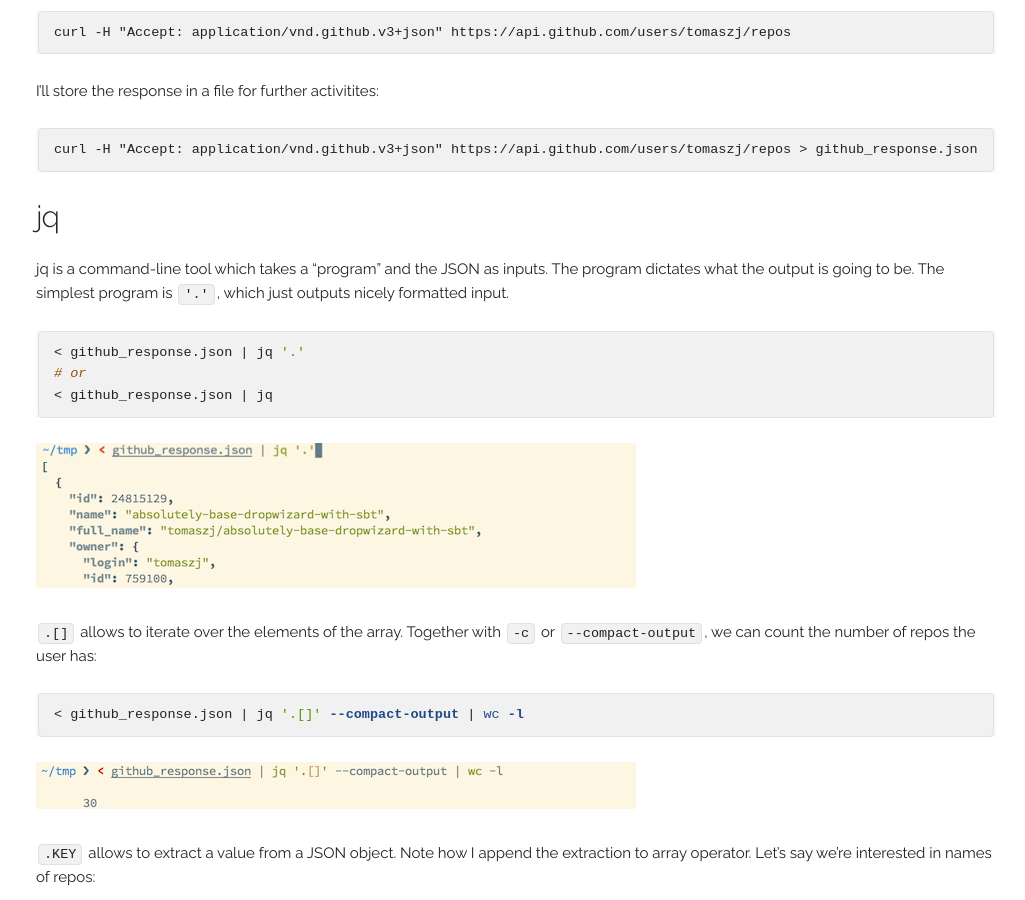
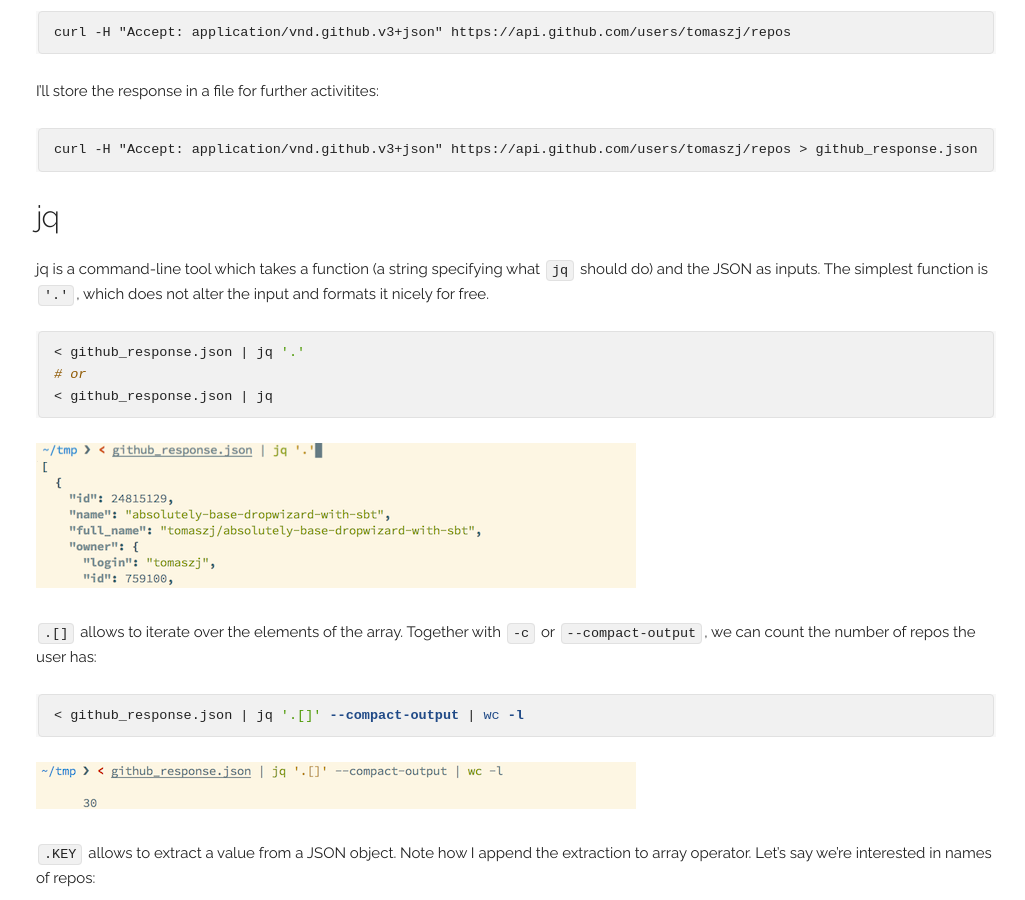
Before and after one commit to tomaszj/tomaszj.github.io, a Jekyll site: the page built from _posts/2016-03-04-jq-and-github-api.markdown, in a window 1280 px wide and 900 px high, scrolled down 624 px. Shown: the whole window, without its empty margins (124-1149 px from the left). Built offline with Jekyll 4.4.1, drawn with Linux system fonts in a browser that asks for light colours.

Commit message:
Update post about jq.
Change 'program' to 'function' in the text.

````diff
--- a/_posts/2016-03-04-jq-and-github-api.markdown
+++ b/_posts/2016-03-04-jq-and-github-api.markdown
@@ -23,7 +23,7 @@ I'll store the response in a file for further activitites:
 
 #### jq
 
-jq is a command-line tool which takes a "program" and the JSON as inputs. The program dictates what the output is going to be. The simplest program is `'.'`, which just outputs nicely formatted input.
+jq is a command-line tool which takes a function (a string specifying what `jq` should do) and the JSON as inputs. The simplest function is `'.'`, which does not alter the input and formats it nicely for free.
 
 ```bash
 < github_response.json | jq '.'
````
